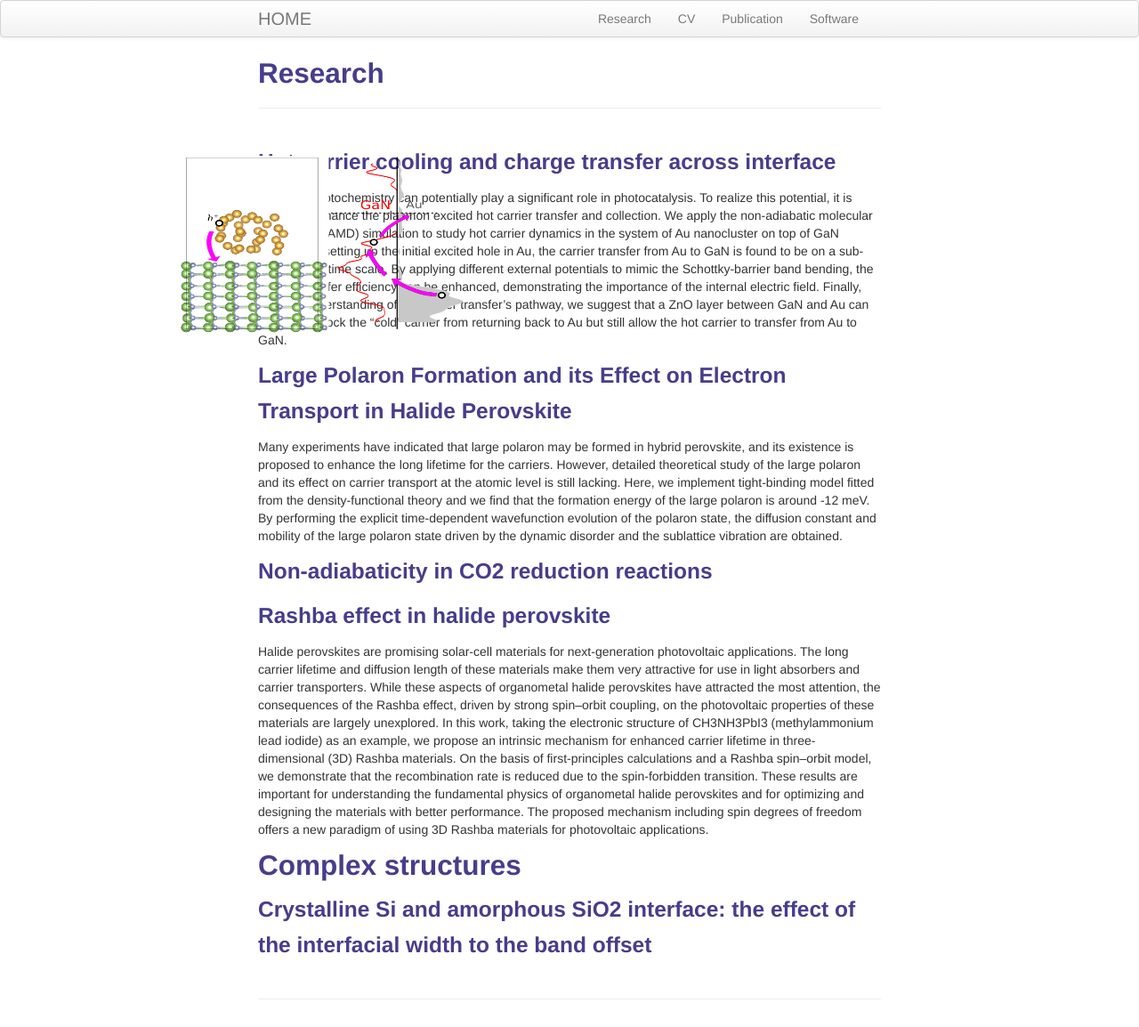
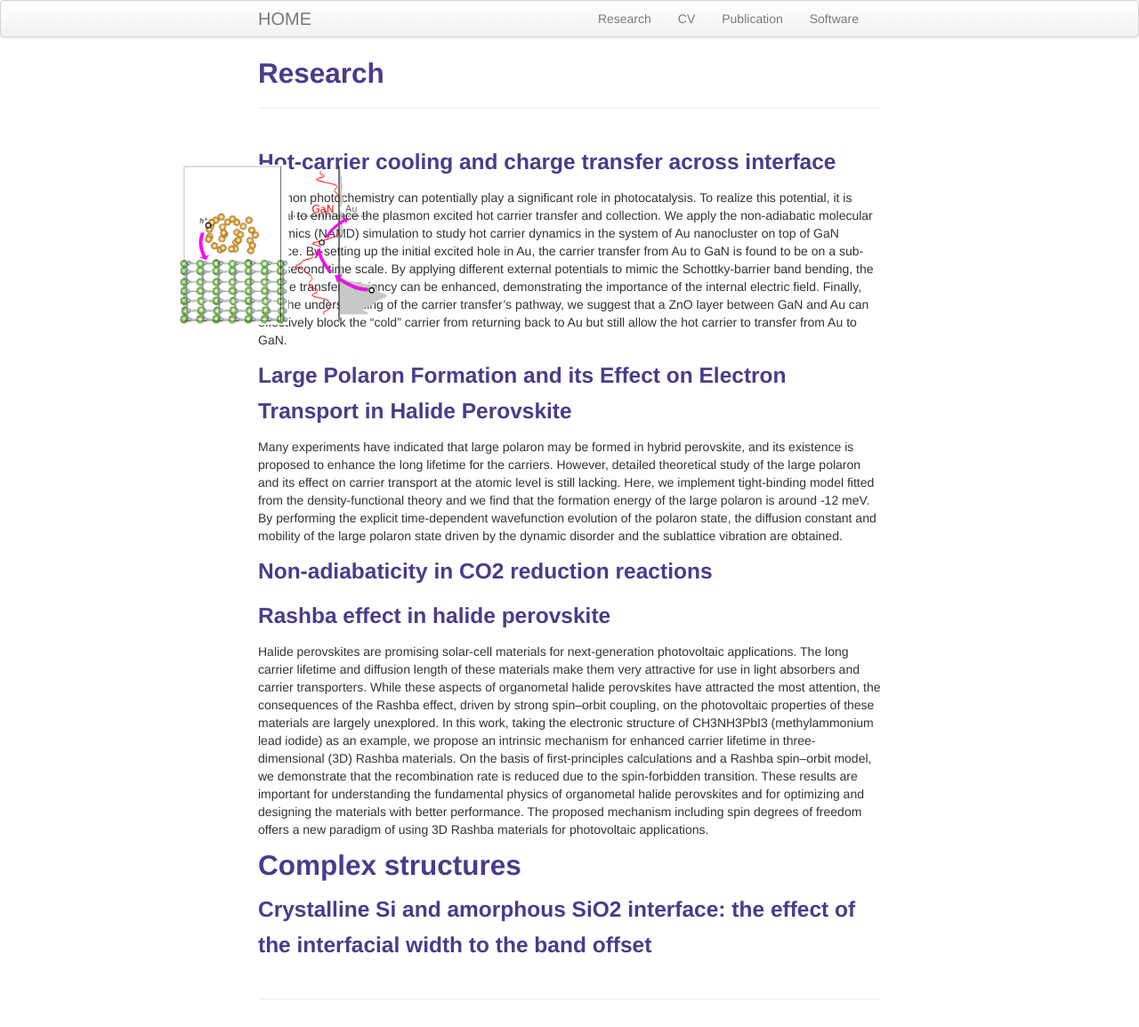
Before and after one commit to zhengfann/web, a Jekyll site: the page built from pages/research.md, in a window 1280 px wide. Shown: the whole page at 89% size. Built offline with Jekyll 4.4.1, drawn with Linux system fonts in a browser that asks for light colours.

Commit message:
test figure

```diff
--- a/pages/research.md
+++ b/pages/research.md
@@ -6,7 +6,7 @@ description: Fan Zheng's research
 
 ### Hot-carrier cooling and charge transfer across interface
 
-<IMG STYLE="position:absolute; TOP:175px; LEFT:200px; WIDTH:320px; HEIGHT:200px" SRC="GaN.png">
+<IMG STYLE="position:absolute; TOP:185px; LEFT:200px; WIDTH:235px; HEIGHT:180px" SRC="GaN.png">
 
 Plasmon photochemistry can potentially play a significant role in photocatalysis.
 To realize this potential, it is critical to enhance the plasmon excited hot
```
